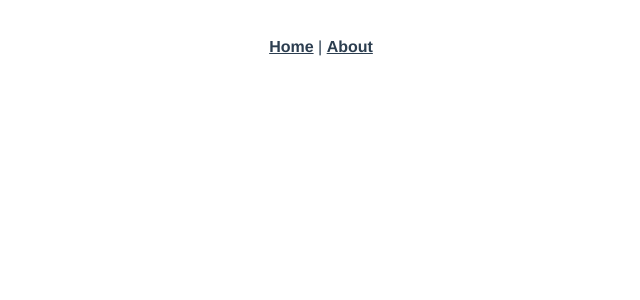
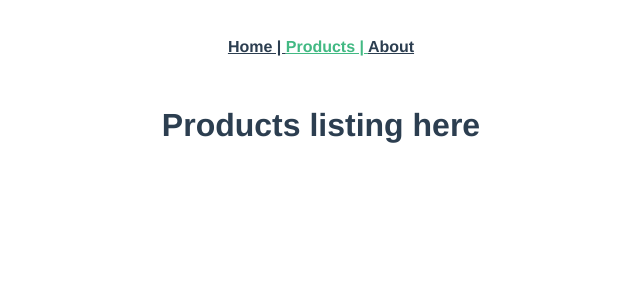
Before and after one commit to vaibhav18matere/vue-js-foodmart, a Vue app: page /products in a window 1280 px wide. Before the commit this address had no page. Shown: the top 300 px of the page, without its empty margins (319-959 px from the left). Built offline with nearby package versions, Linux system fonts and the light colour scheme.

Commit message:
feat : basic routes added

```diff
--- a/src/App.vue
+++ b/src/App.vue
@@ -1,9 +1,23 @@
 <template>
-  <nav>
-    <router-link to="/">Home</router-link> |
-    <router-link to="/about">About</router-link>
-  </nav>
-  <router-view/>
+  <header class="top-bar spread">
+    <nav class="top-bar-nav">
+      <router-link to="/" class="top-bar-link">
+        <i class="icofont-spoon-and-fork"></i>
+        <span>Home | </span>
+      </router-link>
+      <router-link to="/products" class="top-bar-link">
+        <span>Products | </span>
+      </router-link>
+      <router-link to="/about" class="top-bar-link">
+        <span>About</span>
+      </router-link>
+    </nav>
+    <!-- <router-link @click="toggleSidebar" class="top-bar-cart-link">
+      <i class="icofont-cart-alt icofont-1x"></i>
+      <span><strong>{{ totalQuantity }}</strong></span>
+    </router-link> -->
+  </header>
+  <router-view />
 </template>
 
 <style lang="scss">
--- a/src/router/index.js
+++ b/src/router/index.js
@@ -1,16 +1,22 @@
 import { createRouter, createWebHistory } from 'vue-router'
 import HomeView from '../views/HomeView.vue'
-import AboutViewVue from '../views/AboutView.vue'
+import AboutViewVue from '@/views/AboutView.vue'
+import ProductsView from '@/views/ProductsView.vue'
 
 const routes = [
   {
     path: '/',
-    name: 'home',
+    name: 'Home',
     component: HomeView
   },
   {
+    path: '/products',
+    name: 'Products',
+    component: ProductsView
+  },
+  {
     path: '/about',
-    name: 'about',
+    name: 'About',
     component: AboutViewVue
   }
 ]
--- /dev/null
+++ b/src/views/ProductsView.vue
@@ -0,0 +1,5 @@
+<template>
+     <div class="about">
+          <h1>Products listing here</h1>
+     </div>
+</template>
```
